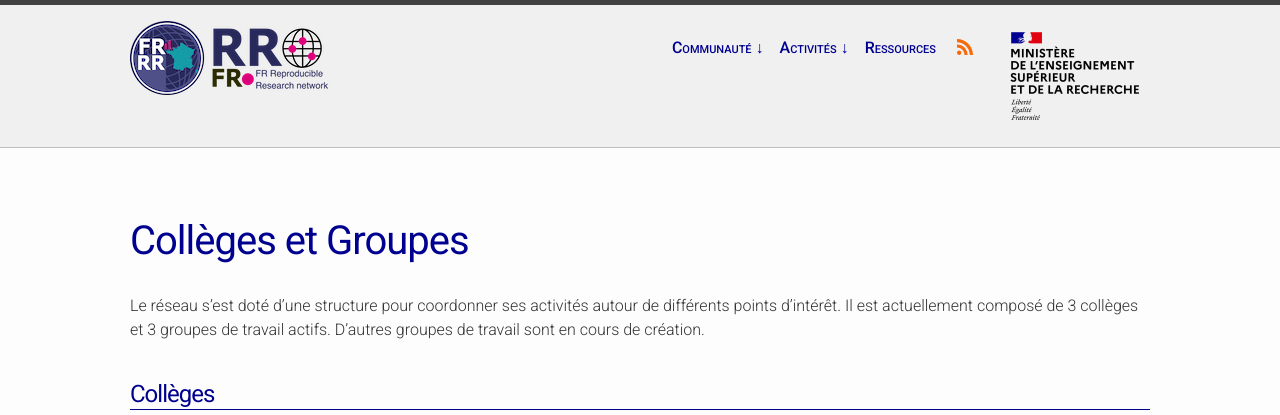
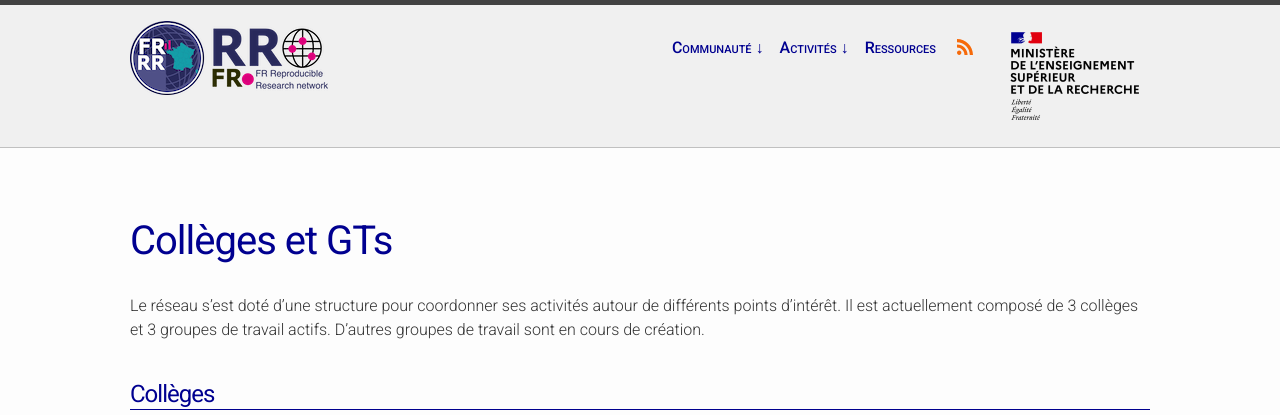
Before and after one commit to FR-RN/FR-RN, a Jekyll site: the page built from colleges_gts.md, in a window 1280 px wide. Shown: the top 415 px of the page. Built offline with Jekyll 4.4.1, drawn with Linux system fonts in a browser that asks for light colours; some web fonts are replaced.

```diff
--- a/colleges_gts.md
+++ b/colleges_gts.md
@@ -1,6 +1,6 @@
 ---
 layout: page
-title: Collèges et Groupes
+title: Collèges et GTs
 permalink: /structure/
 list_title: Structure
 n_posts: 6
```
Also changed, not shown: news.md (+1 -1 lines).
